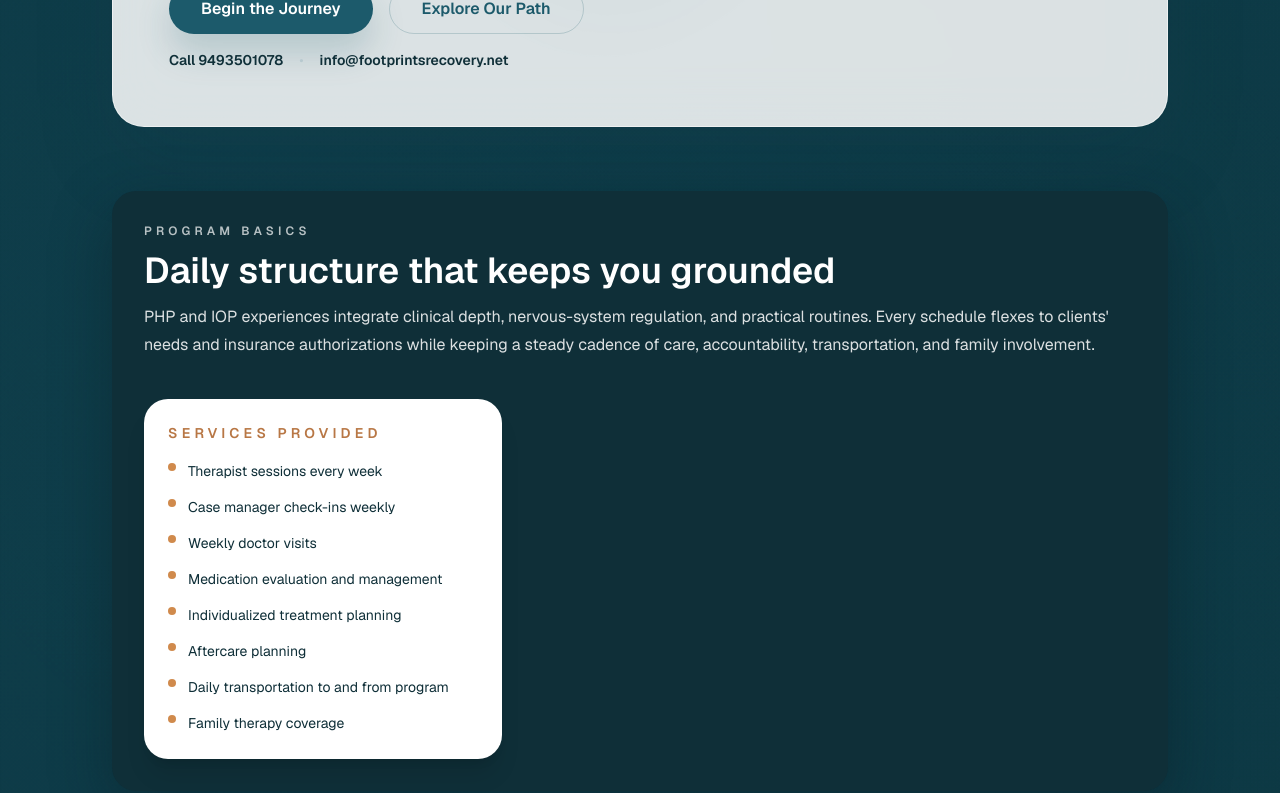
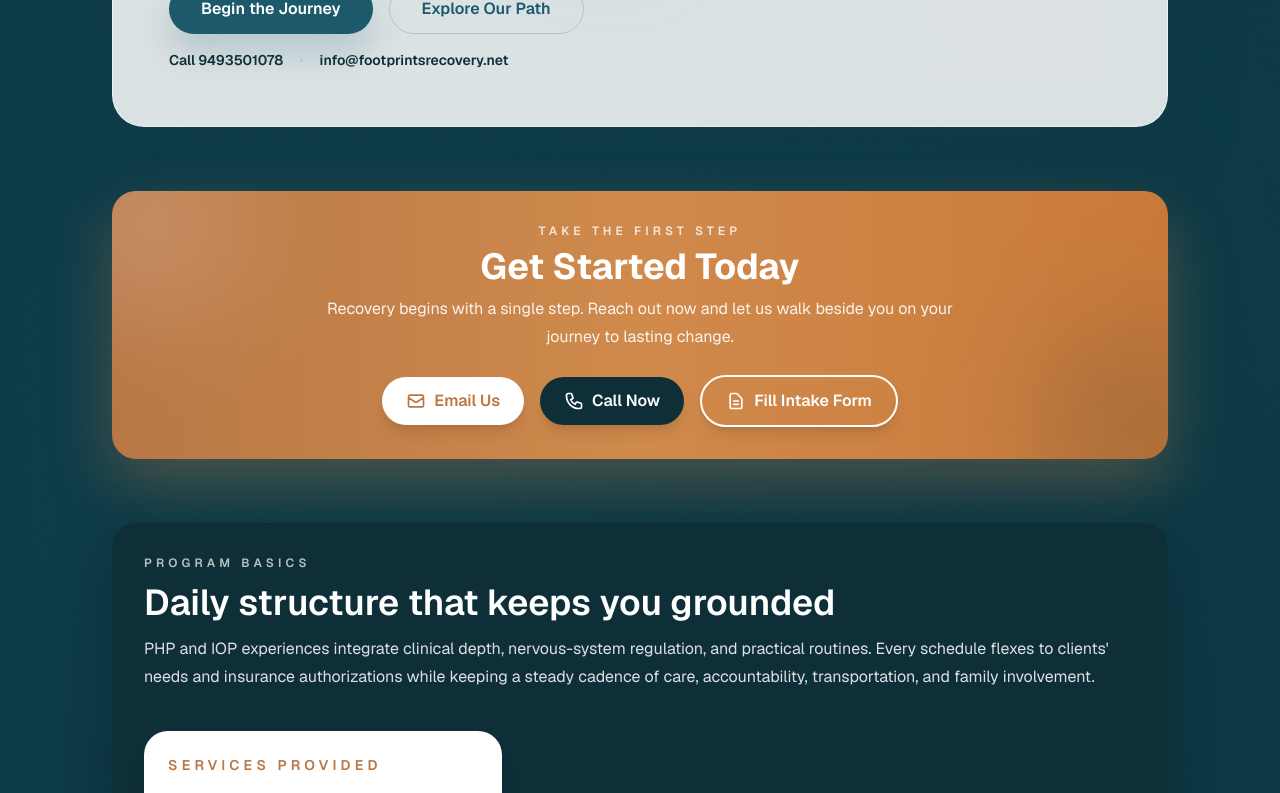
Before and after one commit to KristianPetrov/Footprints-In-The-Sand, a Next.js app: page / in a window 1280 px wide. Shown: the part 1140-1933 px from the top of the page. Built offline with nearby package versions, Linux system fonts and the light colour scheme.

Commit message:
added GET STARTED NOW banner

```diff
--- a/app/page.tsx
+++ b/app/page.tsx
@@ -358,6 +358,89 @@ export default function Home() {
           </div>
 
         </header>
+
+        {/* Get Started Today Banner */}
+        <section className="relative z-10 overflow-hidden rounded-3xl bg-gradient-to-r from-[#b87745] via-[#d08a4c] to-[#c97a3a] p-8 shadow-[0_25px_60px_rgba(184,119,69,0.35)]">
+          <div className="pointer-events-none absolute inset-0">
+            <div className="absolute -left-16 -top-16 h-48 w-48 rounded-full bg-white/20 blur-3xl" />
+            <div className="absolute -bottom-16 -right-16 h-48 w-48 rounded-full bg-[#0f2f38]/20 blur-3xl" />
+          </div>
+          <div className="relative flex flex-col items-center gap-6 text-center">
+            <div className="flex flex-col gap-2">
+              <p className="text-xs font-semibold uppercase tracking-[0.35em] text-white/80">
+                Take The First Step
+              </p>
+              <h2 className="text-3xl font-bold text-white sm:text-4xl">
+                Get Started Today
+              </h2>
+              <p className="mx-auto max-w-2xl text-base leading-7 text-white/90">
+                Recovery begins with a single step. Reach out now and let us walk beside you on your journey to lasting change.
+              </p>
+            </div>
+            <div className="flex flex-wrap items-center justify-center gap-4">
+              <Link
+                href="mailto:info@footprintsrecovery.net"
+                className="group inline-flex items-center gap-2 rounded-full bg-white px-6 py-3 text-base font-semibold text-[#b87745] shadow-lg transition hover:-translate-y-0.5 hover:shadow-xl"
+              >
+                <svg
+                  className="h-5 w-5 transition group-hover:scale-110"
+                  fill="none"
+                  viewBox="0 0 24 24"
+                  stroke="currentColor"
+                  strokeWidth={2}
+                  aria-hidden="true"
+                >
+                  <path
+                    strokeLinecap="round"
+                    strokeLinejoin="round"
+                    d="M3 8l7.89 5.26a2 2 0 002.22 0L21 8M5 19h14a2 2 0 002-2V7a2 2 0 00-2-2H5a2 2 0 00-2 2v10a2 2 0 002 2z"
+                  />
+                </svg>
+                Email Us
+              </Link>
+              <Link
+                href="tel:9493501078"
+                className="group inline-flex items-center gap-2 rounded-full bg-[#0f2f38] px-6 py-3 text-base font-semibold text-white shadow-lg transition hover:-translate-y-0.5 hover:bg-[#1c5a6b] hover:shadow-xl"
+              >
+                <svg
+                  className="h-5 w-5 transition group-hover:scale-110"
+                  fill="none"
+                  viewBox="0 0 24 24"
+                  stroke="currentColor"
+                  strokeWidth={2}
+                  aria-hidden="true"
+                >
+                  <path
+                    strokeLinecap="round"
+                    strokeLinejoin="round"
+                    d="M3 5a2 2 0 012-2h3.28a1 1 0 01.948.684l1.498 4.493a1 1 0 01-.502 1.21l-2.257 1.13a11.042 11.042 0 005.516 5.516l1.13-2.257a1 1 0 011.21-.502l4.493 1.498a1 1 0 01.684.949V19a2 2 0 01-2 2h-1C9.716 21 3 14.284 3 6V5z"
+                  />
+                </svg>
+                Call Now
+              </Link>
+              <Link
+                href="#intake"
+                className="group inline-flex items-center gap-2 rounded-full border-2 border-white bg-transparent px-6 py-3 text-base font-semibold text-white shadow-lg transition hover:-translate-y-0.5 hover:bg-white hover:text-[#b87745] hover:shadow-xl"
+              >
+                <svg
+                  className="h-5 w-5 transition group-hover:scale-110"
+                  fill="none"
+                  viewBox="0 0 24 24"
+                  stroke="currentColor"
+                  strokeWidth={2}
+                  aria-hidden="true"
+                >
+                  <path
+                    strokeLinecap="round"
+                    strokeLinejoin="round"
+                    d="M9 12h6m-6 4h6m2 5H7a2 2 0 01-2-2V5a2 2 0 012-2h5.586a1 1 0 01.707.293l5.414 5.414a1 1 0 01.293.707V19a2 2 0 01-2 2z"
+                  />
+                </svg>
+                Fill Intake Form
+              </Link>
+            </div>
+          </div>
+        </section>
 
         <section
           id="program"
```
